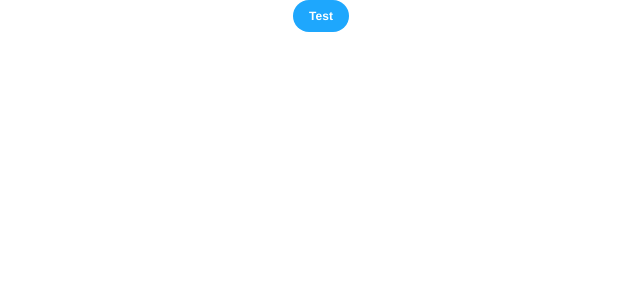
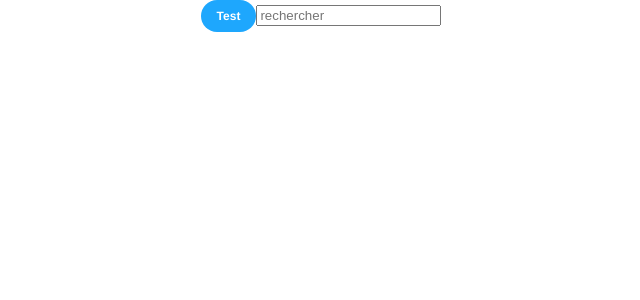
Before and after one commit to Pao-La-CCC/design-system-tokens-2023, a React (Create React App) app: page / in a window 1280 px wide. Shown: the top 300 px of the page, without its empty margins (319-959 px from the left). Built offline with nearby package versions, Linux system fonts and the light colour scheme.

Commit message:
Added input

```diff
--- a/src/App.js
+++ b/src/App.js
@@ -1,6 +1,7 @@
 import logo from './logo.svg';
 import './App.css';
 import { Button } from './components/molecules/Button/Button'
+import Input from './components/atoms/Input/Input';
 
 function App() {
 
@@ -8,6 +9,7 @@ function App() {
   return (
     <div className="App">
       <Button primary size="small" label="Test" />
+      <Input className="form-control" type="text" placeholder="rechercher" />
     </div>
   );
 }
--- a/src/components/atoms/Input/Input.js
+++ b/src/components/atoms/Input/Input.js
@@ -1,14 +1,8 @@
 import React from 'react';
 
-const Input = ({ className,type, name, placeholder, onChange }) => {
+const Input = (props) => {
   return (
-    <input
-    className={className}
-    type={type}
-    name={name}
-    placeholder={placeholder}
-    onChange={onChange}
-    ></input>
+    <input className={props.className} name={props.name} type={props.type} placeholder={props.placeholder} />
   )
 }
 
```
Also changed, not shown: 1 other file (tests, documents, lock files or other folders).
